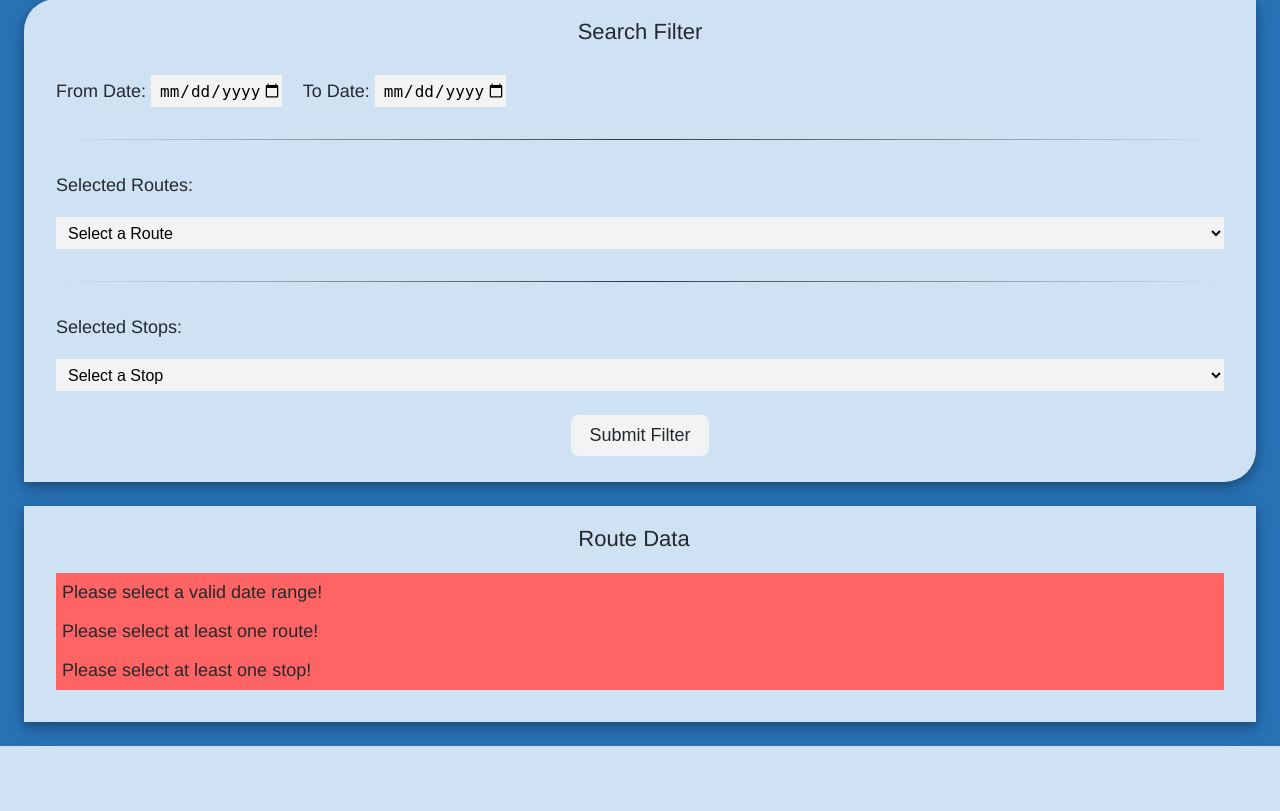
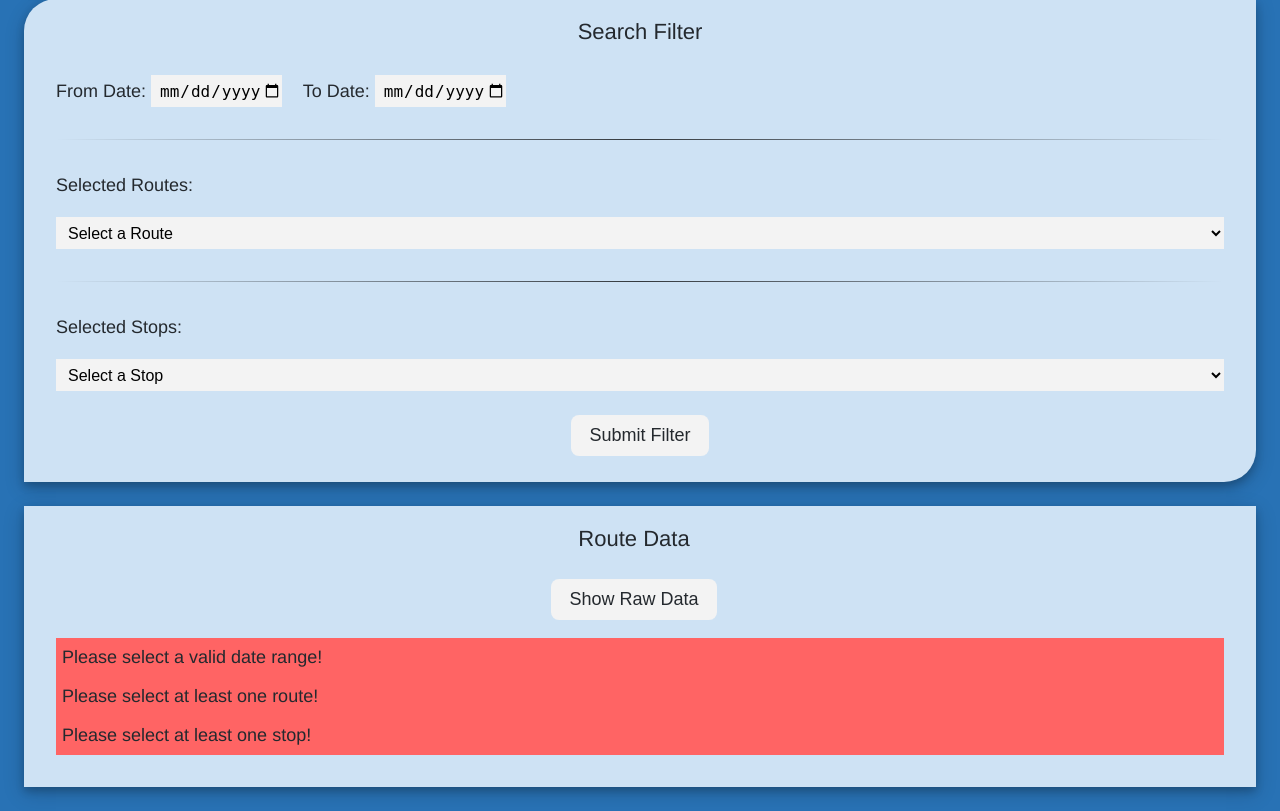
Before and after one commit to CSC380Spring2019Group5/CentroPerformance, a PHP site: page / in a window 1280 px wide. Shown: the part 117-928 px from the top of the page. Before the commit the page ends 863 px from the top, so only its background shows below. Run offline with PHP 8.4, Linux system fonts and the light colour scheme; data that the repository does not hold is empty.

Commit message:
Add files via upload

```diff
--- a/common.css
+++ b/common.css
@@ -238,3 +238,23 @@ select:hover {
 	box-shadow: 0 4px 8px 0 rgba(0, 0, 0, 0.2), 0 6px 20px 0 rgba(0, 0, 0, 0.19);
 	cursor: pointer;
 }
+
+#btn_hide {
+	background-color: rgb(243, 243, 243);
+	border-radius: 8px;
+	border: 0px solid black;
+	color: rgb(36, 41, 46);
+	padding: 10px 18px;
+	text-align: center;
+	font-size: 18px;
+	display: block;
+	max-width: 300px;
+	margin: auto;
+	margin-top: 24px;
+	margin-bottom: 16px;
+}
+
+#btn_hide:hover {
+	box-shadow: 0 4px 8px 0 rgba(0, 0, 0, 0.2), 0 6px 20px 0 rgba(0, 0, 0, 0.19);
+	cursor: pointer;
+}
--- a/func.js
+++ b/func.js
@@ -1,3 +1,15 @@
+function show_raw_data() {
+	var raw = document.getElementById("raw_data");
+
+	if (raw.style.visibility == "hidden") {
+		raw.style.visibility = "visible";
+		raw.style.display = "block";
+	} else {
+		raw.style.visibility = "hidden";
+		raw.style.display = "none";
+	}
+}
+
 
 function select_route() {
 	var dropdown = document.getElementById("route_list");
--- a/index.php
+++ b/index.php
@@ -14,11 +14,13 @@
 	$scheduleRts = []; // Schedule routes
 	$scheduleTms = []; // Schedule times
 
+
+
 	$selectedRoutes = [];
 	$selectedStops = [];
 
 	// Server info
-	$servername = "*****************";
+	$servername = "**********************";
 	$username = "centroWriter";
 	$password = "centroWriter";
 	$dbname = "Centro";
@@ -204,6 +206,10 @@
 		<div class="data">
 			<h2>Route Data</h2>
 			<p>
+
+
+			<button id="btn_hide" onclick="show_raw_data()">Show Raw Data</button>
+			<div id="raw_data">
 <?php
 
 		$filterReady = true;
@@ -302,8 +308,11 @@
 				echo "<div class=\"data_field0\">There is no data that matches your filter... Please choose another date range, route, or stop to filter!</div>";
 			}
 
+
+
 		}
 ?>
+			</div>
 		</div>
 	</body>
 </html>
```
